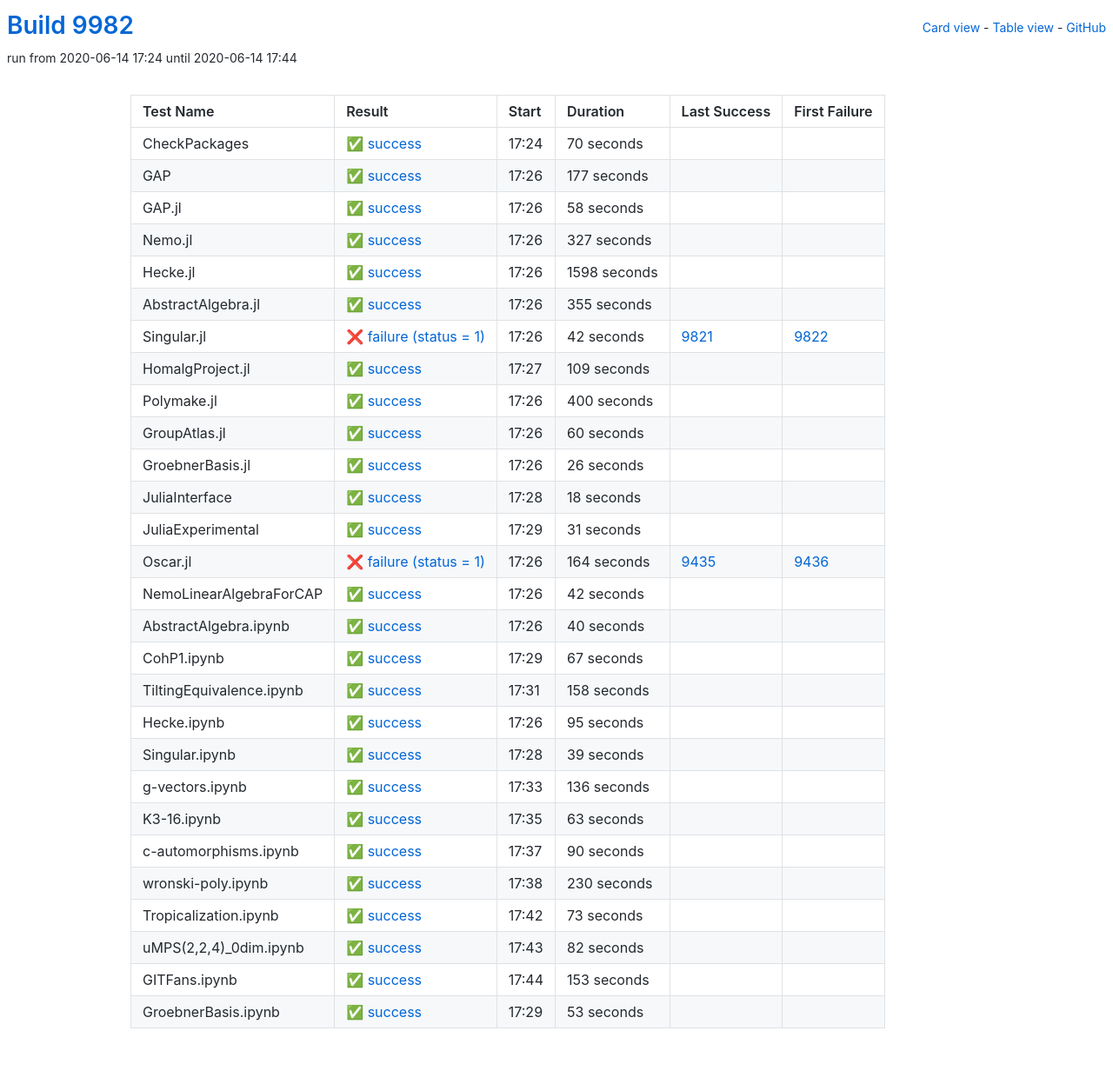
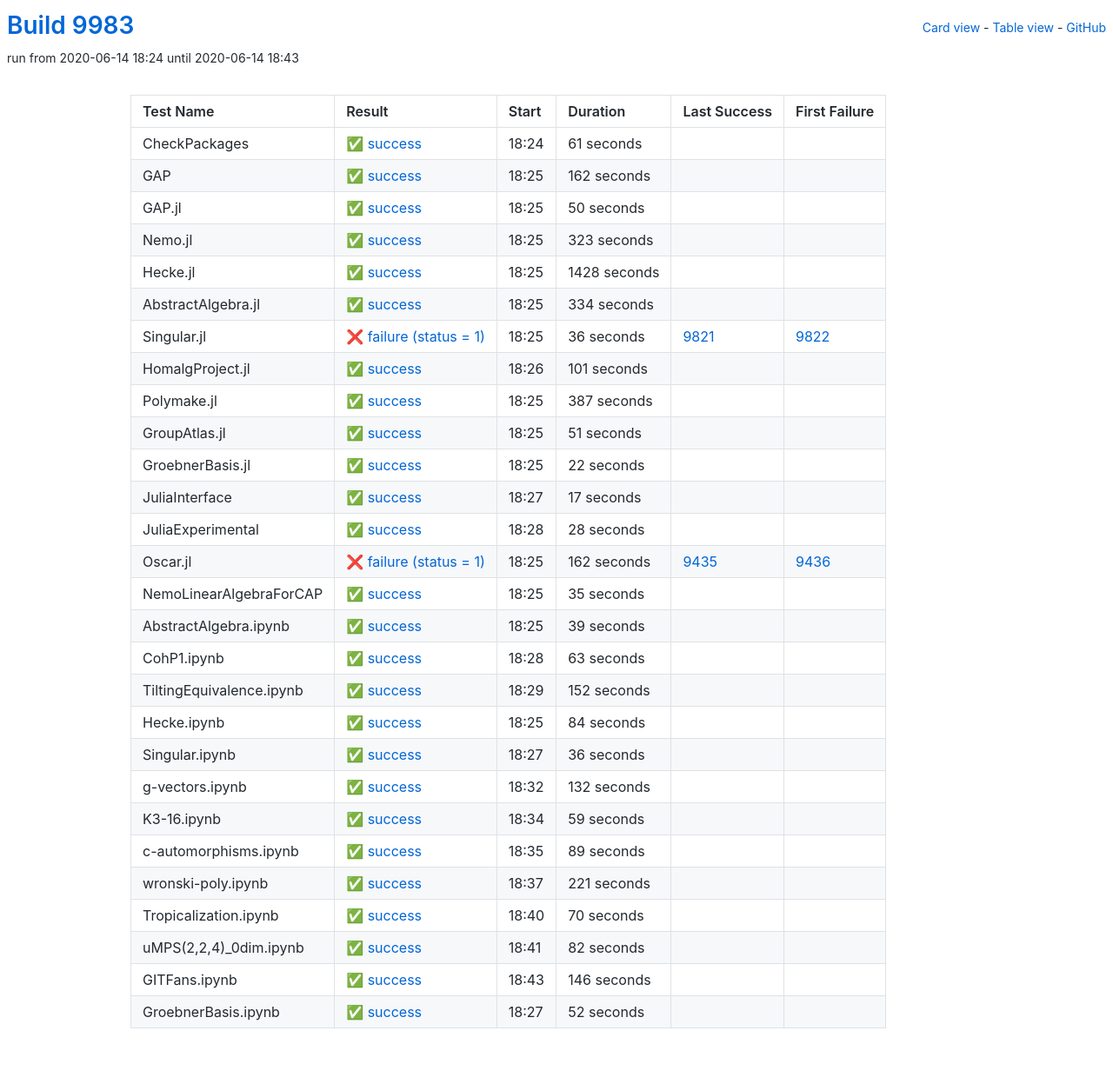
Before and after one commit to oscar-system/oscar-ci-status, a Jekyll site: the page built from table.html, in a window 1280 px wide. Shown: the whole page at 87% size. Built offline with Jekyll 4.4.1, drawn with Linux system fonts in a browser that asks for light colours; some of the changed lines change nothing that is shown.

Commit message:
Build #9983

```diff
--- a/_data/ci.yml
+++ b/_data/ci.yml
@@ -1,6 +1,6 @@
 ---
-build: 9982
-build_url: https://oscarci.mathematik.uni-kl.de/job/oscar/9982/
+build: 9983
+build_url: https://oscarci.mathematik.uni-kl.de/job/oscar/9983/
 job: oscar
 organization: oscar-system
 repo: oscar-ci-status
@@ -8,8 +8,296 @@
 tests:
 - name: CheckPackages
   id: checkpackages
-  log: https://oscarci.mathematik.uni-kl.de/job/oscar/9982/artifact/logs/build-9982/CheckPackages.log
-  start: 2020-06-14 17:24
+  log: https://oscarci.mathematik.uni-kl.de/job/oscar/9983/artifact/logs/build-9983/CheckPackages.log
+  start: 2020-06-14 18:24
+  success: true
+  exitcode: 0
+  status: success
+  duration: 61
+  last_success: false
+  last_success_url:
+  first_failure: false
+  first_failure_url:
+- name: GAP
+  id: gap
+  log: https://oscarci.mathematik.uni-kl.de/job/oscar/9983/artifact/logs/build-9983/GAP.log
+  start: 2020-06-14 18:25
+  success: true
+  exitcode: 0
+  status: success
+  duration: 162
+  last_success: false
+  last_success_url:
+  first_failure: false
+  first_failure_url:
+- name: GAP.jl
+  id: gap-jl
+  log: https://oscarci.mathematik.uni-kl.de/job/oscar/9983/artifact/logs/build-9983/GAP.jl.log
+  start: 2020-06-14 18:25
+  success: true
+  exitcode: 0
+  status: success
+  duration: 50
+  last_success: false
+  last_success_url:
+  first_failure: false
+  first_failure_url:
+- name: Nemo.jl
+  id: nemo-jl
+  log: https://oscarci.mathematik.uni-kl.de/job/oscar/9983/artifact/logs/build-9983/Nemo.jl.log
+  start: 2020-06-14 18:25
+  success: true
+  exitcode: 0
+  status: success
+  duration: 323
+  last_success: false
+  last_success_url:
+  first_failure: false
+  first_failure_url:
+- name: Hecke.jl
+  id: hecke-jl
+  log: https://oscarci.mathematik.uni-kl.de/job/oscar/9983/artifact/logs/build-9983/Hecke.jl.log
+  start: 2020-06-14 18:25
+  success: true
+  exitcode: 0
+  status: success
+  duration: 1428
+  last_success: false
+  last_success_url:
+  first_failure: false
+  first_failure_url:
+- name: AbstractAlgebra.jl
+  id: abstractalgebra-jl
+  log: https://oscarci.mathematik.uni-kl.de/job/oscar/9983/artifact/logs/build-9983/AbstractAlgebra.jl.log
+  start: 2020-06-14 18:25
+  success: true
+  exitcode: 0
+  status: success
+  duration: 334
+  last_success: false
+  last_success_url:
+  first_failure: false
+  first_failure_url:
+- name: Singular.jl
+  id: singular-jl
+  log: https://oscarci.mathematik.uni-kl.de/job/oscar/9983/artifact/logs/build-9983/Singular.jl.log
+  start: 2020-06-14 18:25
+  success: false
+  exitcode: 1
+  status: failure
+  duration: 36
+  last_success: 9821
+  last_success_url: https://oscarci.mathematik.uni-kl.de/job/oscar/9821/
+  first_failure: 9822
+  first_failure_url: https://oscarci.mathematik.uni-kl.de/job/oscar/9822/
+- name: HomalgProject.jl
+  id: homalgproject-jl
+  log: https://oscarci.mathematik.uni-kl.de/job/oscar/9983/artifact/logs/build-9983/HomalgProject.jl.log
+  start: 2020-06-14 18:26
+  success: true
+  exitcode: 0
+  status: success
+  duration: 101
+  last_success: false
+  last_success_url:
+  first_failure: false
+  first_failure_url:
+- name: Polymake.jl
+  id: polymake-jl
+  log: https://oscarci.mathematik.uni-kl.de/job/oscar/9983/artifact/logs/build-9983/Polymake.jl.log
+  start: 2020-06-14 18:25
+  success: true
+  exitcode: 0
+  status: success
+  duration: 387
+  last_success: false
+  last_success_url:
+  first_failure: false
+  first_failure_url:
+- name: GroupAtlas.jl
+  id: groupatlas-jl
+  log: https://oscarci.mathematik.uni-kl.de/job/oscar/9983/artifact/logs/build-9983/GroupAtlas.jl.log
+  start: 2020-06-14 18:25
+  success: true
+  exitcode: 0
+  status: success
+  duration: 51
+  last_success: false
+  last_success_url:
+  first_failure: false
+  first_failure_url:
+- name: GroebnerBasis.jl
+  id: groebnerbasis-jl
+  log: https://oscarci.mathematik.uni-kl.de/job/oscar/9983/artifact/logs/build-9983/GroebnerBasis.jl.log
+  start: 2020-06-14 18:25
+  success: true
+  exitcode: 0
+  status: success
+  duration: 22
+  last_success: false
+  last_success_url:
+  first_failure: false
+  first_failure_url:
+- name: JuliaInterface
+  id: juliainterface
+  log: https://oscarci.mathematik.uni-kl.de/job/oscar/9983/artifact/logs/build-9983/JuliaInterface.log
+  start: 2020-06-14 18:27
+  success: true
+  exitcode: 0
+  status: success
+  duration: 17
+  last_success: false
+  last_success_url:
+  first_failure: false
+  first_failure_url:
+- name: JuliaExperimental
+  id: juliaexperimental
+  log: https://oscarci.mathematik.uni-kl.de/job/oscar/9983/artifact/logs/build-9983/JuliaExperimental.log
+  start: 2020-06-14 18:28
+  success: true
+  exitcode: 0
+  status: success
+  duration: 28
+  last_success: false
+  last_success_url:
+  first_failure: false
+  first_failure_url:
+- name: Oscar.jl
+  id: oscar-jl
+  log: https://oscarci.mathematik.uni-kl.de/job/oscar/9983/artifact/logs/build-9983/Oscar.jl.log
+  start: 2020-06-14 18:25
+  success: false
+  exitcode: 1
+  status: failure
+  duration: 162
+  last_success: 9435
+  last_success_url: https://oscarci.mathematik.uni-kl.de/job/oscar/9435/
+  first_failure: 9436
+  first_failure_url: https://oscarci.mathematik.uni-kl.de/job/oscar/9436/
+- name: NemoLinearAlgebraForCAP
+  id: nemolinearalgebraforcap
+  log: https://oscarci.mathematik.uni-kl.de/job/oscar/9983/artifact/logs/build-9983/NemoLinearAlgebraForCAP.log
+  start: 2020-06-14 18:25
+  success: true
+  exitcode: 0
+  status: success
+  duration: 35
+  last_success: false
+  last_success_url:
+  first_failure: false
+  first_failure_url:
+- name: AbstractAlgebra.ipynb
+  id: abstractalgebra-ipynb
+  log: https://oscarci.mathematik.uni-kl.de/job/oscar/9983/artifact/logs/build-9983/AbstractAlgebra.ipynb.log
+  start: 2020-06-14 18:25
+  success: true
+  exitcode: 0
+  status: success
+  duration: 39
+  last_success: false
+  last_success_url:
+  first_failure: false
+  first_failure_url:
+- name: CohP1.ipynb
+  id: cohp1-ipynb
+  log: https://oscarci.mathematik.uni-kl.de/job/oscar/9983/artifact/logs/build-9983/CohP1.ipynb.log
+  start: 2020-06-14 18:28
+  success: true
+  exitcode: 0
+  status: success
+  duration: 63
+  last_success: false
+  last_success_url:
+  first_failure: false
+  first_failure_url:
+- name: TiltingEquivalence.ipynb
+  id: tiltingequivalence-ipynb
+  log: https://oscarci.mathematik.uni-kl.de/job/oscar/9983/artifact/logs/build-9983/TiltingEquivalence.ipynb.log
+  start: 2020-06-14 18:29
+  success: true
+  exitcode: 0
+  status: success
+  duration: 152
+  last_success: false
+  last_success_url:
+  first_failure: false
+  first_failure_url:
+- name: Hecke.ipynb
+  id: hecke-ipynb
+  log: https://oscarci.mathematik.uni-kl.de/job/oscar/9983/artifact/logs/build-9983/Hecke.ipynb.log
+  start: 2020-06-14 18:25
+  success: true
+  exitcode: 0
+  status: success
+  duration: 84
+  last_success: false
+  last_success_url:
+  first_failure: false
+  first_failure_url:
+- name: Singular.ipynb
+  id: singular-ipynb
+  log: https://oscarci.mathematik.uni-kl.de/job/oscar/9983/artifact/logs/build-9983/Singular.ipynb.log
+  start: 2020-06-14 18:27
+  success: true
+  exitcode: 0
+  status: success
+  duration: 36
+  last_success: false
+  last_success_url:
+  first_failure: false
+  first_failure_url:
+- name: g-vectors.ipynb
+  id: g-vectors-ipynb
+  log: https://oscarci.mathematik.uni-kl.de/job/oscar/9983/artifact/logs/build-9983/g-vectors.ipynb.log
+  start: 2020-06-14 18:32
+  success: true
+  exitcode: 0
+  status: success
+  duration: 132
+  last_success: false
+  last_success_url:
+  first_failure: false
+  first_failure_url:
+- name: K3-16.ipynb
+  id: k3-16-ipynb
+  log: https://oscarci.mathematik.uni-kl.de/job/oscar/9983/artifact/logs/build-9983/K3-16.ipynb.log
+  start: 2020-06-14 18:34
+  success: true
+  exitcode: 0
+  status: success
+  duration: 59
+  last_success: false
+  last_success_url:
+  first_failure: false
+  first_failure_url:
+- name: c-automorphisms.ipynb
+  id: c-automorphisms-ipynb
+  log: https://oscarci.mathematik.uni-kl.de/job/oscar/9983/artifact/logs/build-9983/c-automorphisms.ipynb.log
+  start: 2020-06-14 18:35
+  success: true
+  exitcode: 0
+  status: success
+  duration: 89
+  last_success: false
+  last_success_url:
+  first_failure: false
+  first_failure_url:
+- name: wronski-poly.ipynb
+  id: wronski-poly-ipynb
+  log: https://oscarci.mathematik.uni-kl.de/job/oscar/9983/artifact/logs/build-9983/wronski-poly.ipynb.log
+  start: 2020-06-14 18:37
+  success: true
+  exitcode: 0
+  status: success
+  duration: 221
+  last_success: false
+  last_success_url:
+  first_failure: false
+  first_failure_url:
+- name: Tropicalization.ipynb
+  id: tropicalization-ipynb
+  log: https://oscarci.mathematik.uni-kl.de/job/oscar/9983/artifact/logs/build-9983/Tropicalization.ipynb.log
+  start: 2020-06-14 18:40
   success: true
   exitcode: 0
   status: success
@@ -18,298 +306,10 @@
   last_success_url:
   first_failure: false
   first_failure_url:
-- name: GAP
-  id: gap
-  log: https://oscarci.mathematik.uni-kl.de/job/oscar/9982/artifact/logs/build-9982/GAP.log
-  start: 2020-06-14 17:26
-  success: true
-  exitcode: 0
-  status: success
-  duration: 177
-  last_success: false
-  last_success_url:
-  first_failure: false
-  first_failure_url:
-- name: GAP.jl
-  id: gap-jl
-  log: https://oscarci.mathematik.uni-kl.de/job/oscar/9982/artifact/logs/build-9982/GAP.jl.log
-  start: 2020-06-14 17:26
-  success: true
-  exitcode: 0
-  status: success
-  duration: 58
-  last_success: false
-  last_success_url:
-  first_failure: false
-  first_failure_url:
-- name: Nemo.jl
-  id: nemo-jl
-  log: https://oscarci.mathematik.uni-kl.de/job/oscar/9982/artifact/logs/build-9982/Nemo.jl.log
-  start: 2020-06-14 17:26
-  success: true
-  exitcode: 0
-  status: success
-  duration: 327
-  last_success: false
-  last_success_url:
-  first_failure: false
-  first_failure_url:
-- name: Hecke.jl
-  id: hecke-jl
-  log: https://oscarci.mathematik.uni-kl.de/job/oscar/9982/artifact/logs/build-9982/Hecke.jl.log
-  start: 2020-06-14 17:26
-  success: true
-  exitcode: 0
-  status: success
-  duration: 1598
-  last_success: false
-  last_success_url:
-  first_failure: false
-  first_failure_url:
-- name: AbstractAlgebra.jl
-  id: abstractalgebra-jl
-  log: https://oscarci.mathematik.uni-kl.de/job/oscar/9982/artifact/logs/build-9982/AbstractAlgebra.jl.log
-  start: 2020-06-14 17:26
-  success: true
-  exitcode: 0
-  status: success
-  duration: 355
-  last_success: false
-  last_success_url:
-  first_failure: false
-  first_failure_url:
-- name: Singular.jl
-  id: singular-jl
-  log: https://oscarci.mathematik.uni-kl.de/job/oscar/9982/artifact/logs/build-9982/Singular.jl.log
-  start: 2020-06-14 17:26
-  success: false
-  exitcode: 1
-  status: failure
-  duration: 42
-  last_success: 9821
-  last_success_url: https://oscarci.mathematik.uni-kl.de/job/oscar/9821/
-  first_failure: 9822
-  first_failure_url: https://oscarci.mathematik.uni-kl.de/job/oscar/9822/
-- name: HomalgProject.jl
-  id: homalgproject-jl
-  log: https://oscarci.mathematik.uni-kl.de/job/oscar/9982/artifact/logs/build-9982/HomalgProject.jl.log
-  start: 2020-06-14 17:27
-  success: true
-  exitcode: 0
-  status: success
-  duration: 109
-  last_success: false
-  last_success_url:
-  first_failure: false
-  first_failure_url:
-- name: Polymake.jl
-  id: polymake-jl
-  log: https://oscarci.mathematik.uni-kl.de/job/oscar/9982/artifact/logs/build-9982/Polymake.jl.log
-  start: 2020-06-14 17:26
-  success: true
-  exitcode: 0
-  status: success
-  duration: 400
-  last_success: false
-  last_success_url:
-  first_failure: false
-  first_failure_url:
-- name: GroupAtlas.jl
-  id: groupatlas-jl
-  log: https://oscarci.mathematik.uni-kl.de/job/oscar/9982/artifact/logs/build-9982/GroupAtlas.jl.log
-  start: 2020-06-14 17:26
-  success: true
-  exitcode: 0
-  status: success
-  duration: 60
-  last_success: false
-  last_success_url:
-  first_failure: false
-  first_failure_url:
-- name: GroebnerBasis.jl
-  id: groebnerbasis-jl
-  log: https://oscarci.mathematik.uni-kl.de/job/oscar/9982/artifact/logs/build-9982/GroebnerBasis.jl.log
-  start: 2020-06-14 17:26
-  success: true
-  exitcode: 0
-  status: success
-  duration: 26
-  last_success: false
-  last_success_url:
-  first_failure: false
-  first_failure_url:
-- name: JuliaInterface
-  id: juliainterface
-  log: https://oscarci.mathematik.uni-kl.de/job/oscar/9982/artifact/logs/build-9982/JuliaInterface.log
-  start: 2020-06-14 17:28
-  success: true
-  exitcode: 0
-  status: success
-  duration: 18
-  last_success: false
-  last_success_url:
-  first_failure: false
-  first_failure_url:
-- name: JuliaExperimental
-  id: juliaexperimental
-  log: https://oscarci.mathematik.uni-kl.de/job/oscar/9982/artifact/logs/build-9982/JuliaExperimental.log
-  start: 2020-06-14 17:29
-  success: true
-  exitcode: 0
-  status: success
-  duration: 31
-  last_success: false
-  last_success_url:
-  first_failure: false
-  first_failure_url:
-- name: Oscar.jl
-  id: oscar-jl
-  log: https://oscarci.mathematik.uni-kl.de/job/oscar/9982/artifact/logs/build-9982/Oscar.jl.log
-  start: 2020-06-14 17:26
-  success: false
-  exitcode: 1
-  status: failure
-  duration: 164
-  last_success: 9435
-  last_success_url: https://oscarci.mathematik.uni-kl.de/job/oscar/9435/
-  first_failure: 9436
-  first_failure_url: https://oscarci.mathematik.uni-kl.de/job/oscar/9436/
-- name: NemoLinearAlgebraForCAP
-  id: nemolinearalgebraforcap
-  log: https://oscarci.mathematik.uni-kl.de/job/oscar/9982/artifact/logs/build-9982/NemoLinearAlgebraForCAP.log
-  start: 2020-06-14 17:26
-  success: true
-  exitcode: 0
-  status: success
-  duration: 42
-  last_success: false
-  last_success_url:
-  first_failure: false
-  first_failure_url:
-- name: AbstractAlgebra.ipynb
-  id: abstractalgebra-ipynb
-  log: https://oscarci.mathematik.uni-kl.de/job/oscar/9982/artifact/logs/build-9982/AbstractAlgebra.ipynb.log
-  start: 2020-06-14 17:26
-  success: true
-  exitcode: 0
-  status: success
-  duration: 40
-  last_success: false
-  last_success_url:
-  first_failure: false
-  first_failure_url:
-- name: CohP1.ipynb
-  id: cohp1-ipynb
-  log: https://oscarci.mathematik.uni-kl.de/job/oscar/9982/artifact/logs/build-9982/CohP1.ipynb.log
-  start: 2020-06-14 17:29
-  success: true
-  exitcode: 0
-  status: success
-  duration: 67
-  last_success: false
-  last_success_url:
-  first_failure: false
-  first_failure_url:
-- name: TiltingEquivalence.ipynb
-  id: tiltingequivalence-ipynb
-  log: https://oscarci.mathematik.uni-kl.de/job/oscar/9982/artifact/logs/build-9982/TiltingEquivalence.ipynb.log
-  start: 2020-06-14 17:31
-  success: true
-  exitcode: 0
-  status: success
-  duration: 158
-  last_success: false
-  last_success_url:
-  first_failure: false
-  first_failure_url:
-- name: Hecke.ipynb
-  id: hecke-ipynb
-  log: https://oscarci.mathematik.uni-kl.de/job/oscar/9982/artifact/logs/build-9982/Hecke.ipynb.log
-  start: 2020-06-14 17:26
-  success: true
-  exitcode: 0
-  status: success
-  duration: 95
-  last_success: false
-  last_success_url:
-  first_failure: false
-  first_failure_url:
-- name: Singular.ipynb
-  id: singular-ipynb
-  log: https://oscarci.mathematik.uni-kl.de/job/oscar/9982/artifact/logs/build-9982/Singular.ipynb.log
-  start: 2020-06-14 17:28
-  success: true
-  exitcode: 0
-  status: success
-  duration: 39
-  last_success: false
-  last_success_url:
-  first_failure: false
-  first_failure_url:
-- name: g-vectors.ipynb
-  id: g-vectors-ipynb
-  log: https://oscarci.mathematik.uni-kl.de/job/oscar/9982/artifact/logs/build-9982/g-vectors.ipynb.log
-  start: 2020-06-14 17:33
-  success: true
-  exitcode: 0
-  status: success
-  duration: 136
-  last_success: false
-  last_success_url:
-  first_failure: false
-  first_failure_url:
-- name: K3-16.ipynb
-  id: k3-16-ipynb
-  log: https://oscarci.mathematik.uni-kl.de/job/oscar/9982/artifact/logs/build-9982/K3-16.ipynb.log
-  start: 2020-06-14 17:35
-  success: true
-  exitcode: 0
-  status: success
-  duration: 63
-  last_success: false
-  last_success_url:
-  first_failure: false
-  first_failure_url:
-- name: c-automorphisms.ipynb
-  id: c-automorphisms-ipynb
-  log: https://oscarci.mathematik.uni-kl.de/job/oscar/9982/artifact/logs/build-9982/c-automorphisms.ipynb.log
-  start: 2020-06-14 17:37
-  success: true
-  exitcode: 0
-  status: success
-  duration: 90
-  last_success: false
-  last_success_url:
-  first_failure: false
-  first_failure_url:
-- name: wronski-poly.ipynb
-  id: wronski-poly-ipynb
-  log: https://oscarci.mathematik.uni-kl.de/job/oscar/9982/artifact/logs/build-9982/wronski-poly.ipynb.log
-  start: 2020-06-14 17:38
-  success: true
-  exitcode: 0
-  status: success
-  duration: 230
-  last_success: false
-  last_success_url:
-  first_failure: false
-  first_failure_url:
-- name: Tropicalization.ipynb
-  id: tropicalization-ipynb
-  log: https://oscarci.mathematik.uni-kl.de/job/oscar/9982/artifact/logs/build-9982/Tropicalization.ipynb.log
-  start: 2020-06-14 17:42
-  success: true
-  exitcode: 0
-  status: success
-  duration: 73
-  last_success: false
-  last_success_url:
-  first_failure: false
-  first_failure_url:
 - name: uMPS(2,2,4)_0dim.ipynb
   id: umps-2-2-4-0dim-ipynb
-  log: https://oscarci.mathematik.uni-kl.de/job/oscar/9982/artifact/logs/build-9982/uMPS-2-2-4-_0dim.ipynb.log
-  start: 2020-06-14 17:43
+  log: https://oscarci.mathematik.uni-kl.de/job/oscar/9983/artifact/logs/build-9983/uMPS-2-2-4-_0dim.ipynb.log
+  start: 2020-06-14 18:41
   success: true
   exitcode: 0
   status: success
@@ -320,24 +320,24 @@
   first_failure_url:
 - name: GITFans.ipynb
   id: gitfans-ipynb
-  log: https://oscarci.mathematik.uni-kl.de/job/oscar/9982/artifact/logs/build-9982/GITFans.ipynb.log
-  start: 2020-06-14 17:44
+  log: https://oscarci.mathematik.uni-kl.de/job/oscar/9983/artifact/logs/build-9983/GITFans.ipynb.log
+  start: 2020-06-14 18:43
   success: true
   exitcode: 0
   status: success
-  duration: 153
+  duration: 146
   last_success: false
   last_success_url:
   first_failure: false
   first_failure_url:
 - name: GroebnerBasis.ipynb
   id: groebnerbasis-ipynb
-  log: https://oscarci.mathematik.uni-kl.de/job/oscar/9982/artifact/logs/build-9982/GroebnerBasis.ipynb.log
-  start: 2020-06-14 17:29
+  log: https://oscarci.mathematik.uni-kl.de/job/oscar/9983/artifact/logs/build-9983/GroebnerBasis.ipynb.log
+  start: 2020-06-14 18:27
   success: true
   exitcode: 0
   status: success
-  duration: 53
+  duration: 52
   last_success: false
   last_success_url:
   first_failure: false
```
Also changed, not shown: README.md.
